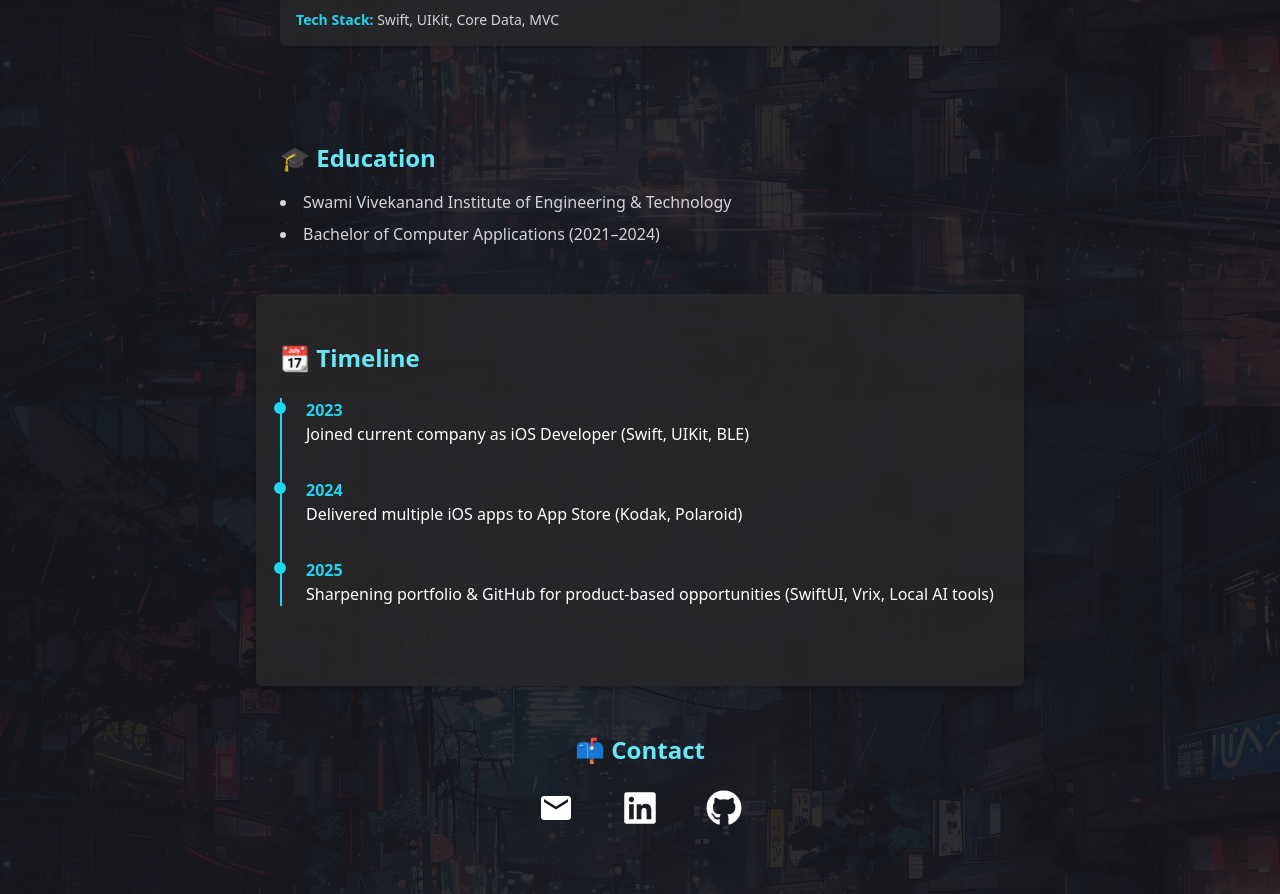
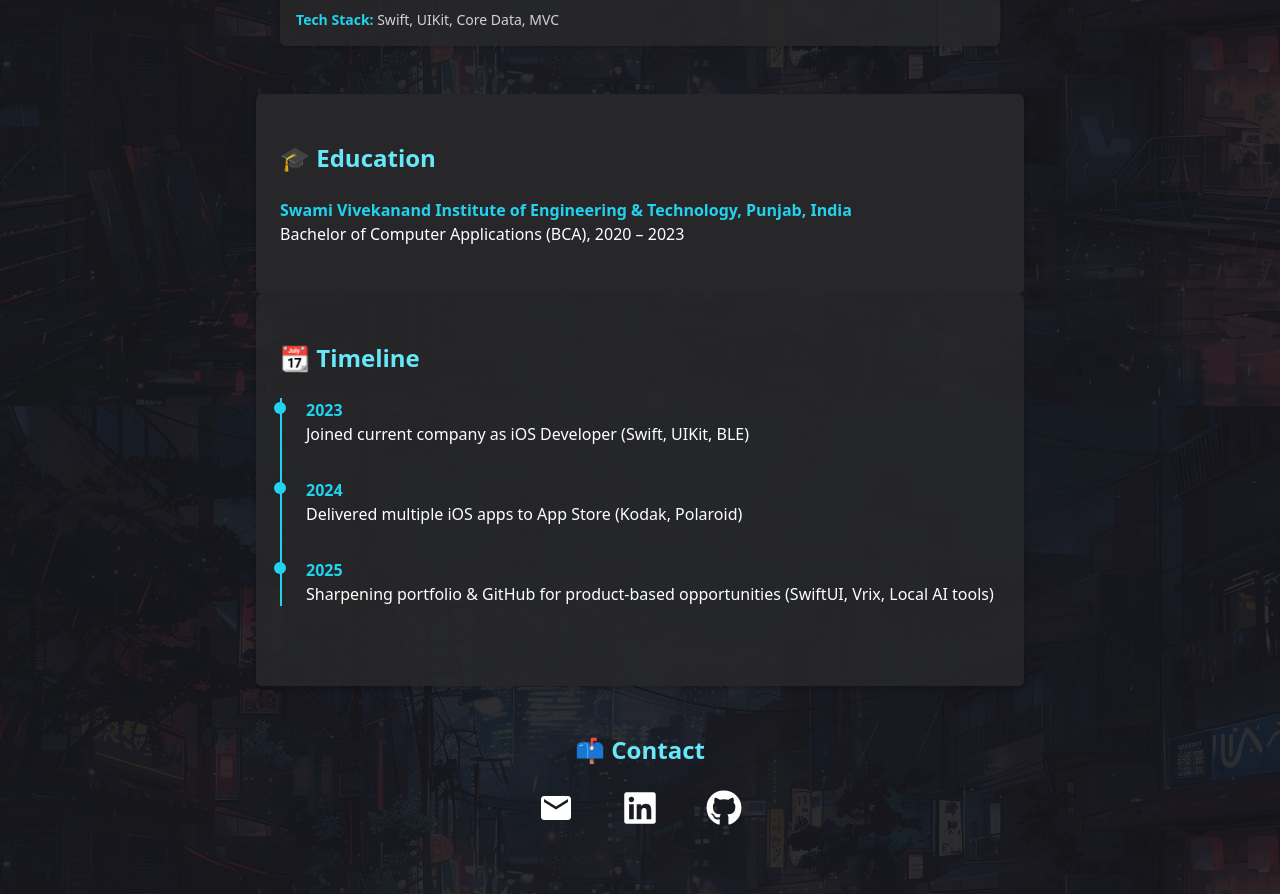
Before and after one commit to ShobhitB2002/shobhit-portfolio, a React (Create React App) app: page / in a window 1280 px wide. Shown: the part 1194-2088 px from the top of the page. Built offline with nearby package versions, Linux system fonts and the light colour scheme.

Commit message:
no message

```diff
--- a/src/App.js
+++ b/src/App.js
@@ -87,14 +87,16 @@ export default function App() {
             </div>
           </section>
 
-          {/* Education */}
-          <section className="px-6 py-12 max-w-3xl mx-auto">
-            <h2 className="text-2xl font-bold mb-4 text-cyan-300">🎓 Education</h2>
-            <ul className="list-disc list-inside text-zinc-300 space-y-2">
-              <li>Swami Vivekanand Institute of Engineering & Technology</li>
-              <li>Bachelor of Computer Applications (2021–2024)</li>
-            </ul>
-          </section>
+                {/* Education */}
+      <section className="px-6 py-12 max-w-3xl mx-auto bg-zinc-800 rounded-md shadow-md">
+        <h2 className="text-2xl font-bold mb-6 text-cyan-300">🎓 Education</h2>
+        <ul className="space-y-4">
+          <li>
+            <p className="font-semibold text-cyan-400">Swami Vivekanand Institute of Engineering & Technology, Punjab, India</p>
+            <p>Bachelor of Computer Applications (BCA), 2020 – 2023</p>
+          </li>
+        </ul>
+      </section>
 
           {/* Timeline */}
           <section className="px-6 py-12 bg-zinc-800 bg-opacity-90 max-w-3xl mx-auto rounded-md shadow-md">
```
